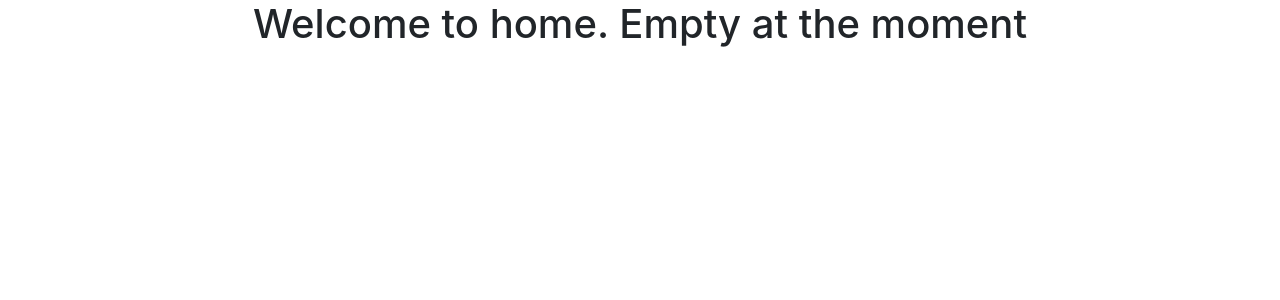
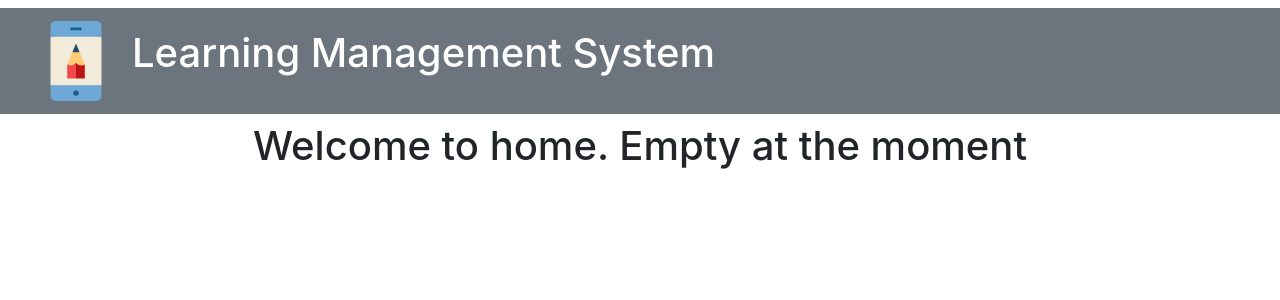
Before and after one commit to henry-hartzler/lms-react-project, a React (Create React App) app: page / in a window 1280 px wide. Shown: the top 300 px of the page. Built offline with nearby package versions, Linux system fonts and the light colour scheme.

Commit message:
added some header code

```diff
--- a/public/index.html
+++ b/public/index.html
@@ -9,7 +9,6 @@
       name="description"
       content="Web site created using create-react-app"
     />
-    <link rel="apple-touch-icon" href="%PUBLIC_URL%/logo192.png" />
     <!--
       manifest.json provides metadata used when your web app is installed on a
       user's mobile device or desktop. See https://developers.google.com/web/fundamentals/web-app-manifest/
--- a/src/App.css
+++ b/src/App.css
@@ -37,3 +37,8 @@
     transform: translateY(0px);
   }
 }
+
+
+.navbar-brand img {
+  margin-right: 1rem;
+}
--- a/src/App.js
+++ b/src/App.js
@@ -3,10 +3,12 @@ import './App.css';
 import CoursesPage from './pages/CoursesPage';
 import RewardStudents from './pages/RewardStudents';
 import { Route, Routes } from 'react-router-dom';
+import Header from './components/Header';
 
 function App() {
   return (
     <div className="App">
+      <Header></Header>
       <Routes>
         <Route path='/' element={<h1>Welcome to home. Empty at the moment</h1>} />
         <Route path='rewards' element={<RewardStudents />} />
--- a/src/components/Header.js
+++ b/src/components/Header.js
@@ -0,0 +1,33 @@
+import education from '../app/assets/img/learning-svgrepo-com.svg';
+import {
+  Navbar,
+  NavbarBrand,
+} from 'reactstrap';
+
+const Header = () => {
+
+  return (
+    <div>
+      <Navbar
+           className="my-2"
+           color="secondary"
+           dark
+       >
+        <NavbarBrand className='ms-4' href="/">
+            <img
+            alt="logo"
+            src={education}
+            style={{
+                height: 80,
+                width: 80
+            }}
+            className='float-start'
+            />
+            <h1 className='mt-2 px-5'>Learning Management System</h1>
+        </NavbarBrand>
+      </Navbar>
+    </div>
+  );
+}
+
+export default Header;
```
Also changed, not shown: src/app/assets/img/education-svgrepo-com.svg (added), src/app/assets/img/learning-svgrepo-com.svg (added).
